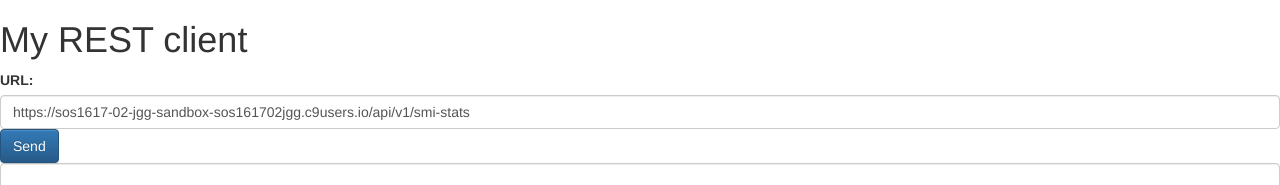
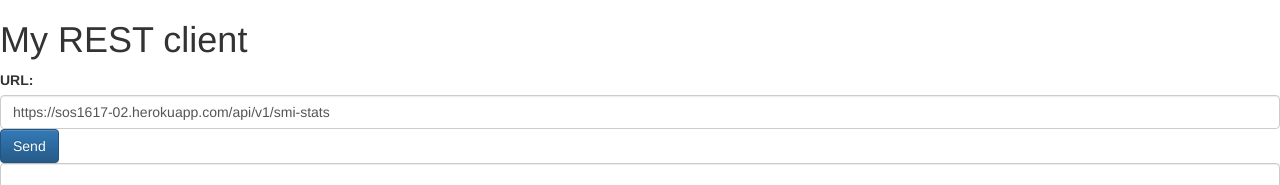
Before and after one commit to SOS1617/SOS1617-02, a website: page public/apiJoseAngular.html in a window 1280 px wide. Shown: the top 185 px of the page. Drawn offline with Linux system fonts and the light colour scheme.

Commit message:
Upload angular

```diff
--- a/public/apiJoseAngular.html
+++ b/public/apiJoseAngular.html
@@ -22,7 +22,7 @@
 
             //$http : Módulo para hacer peticiones http
             app.controller("MainCtrl",["$scope","$http", function($scope,$http){
-                $scope.url="https://sos1617-02-jgg-sandbox-sos161702jgg.c9users.io/api/v1/smi-stats";
+                $scope.url="https://sos1617-02.herokuapp.com/api/v1/smi-stats";
                 $scope.send=function(){
 
                     $http.get($scope.url).then(function(response){
```
